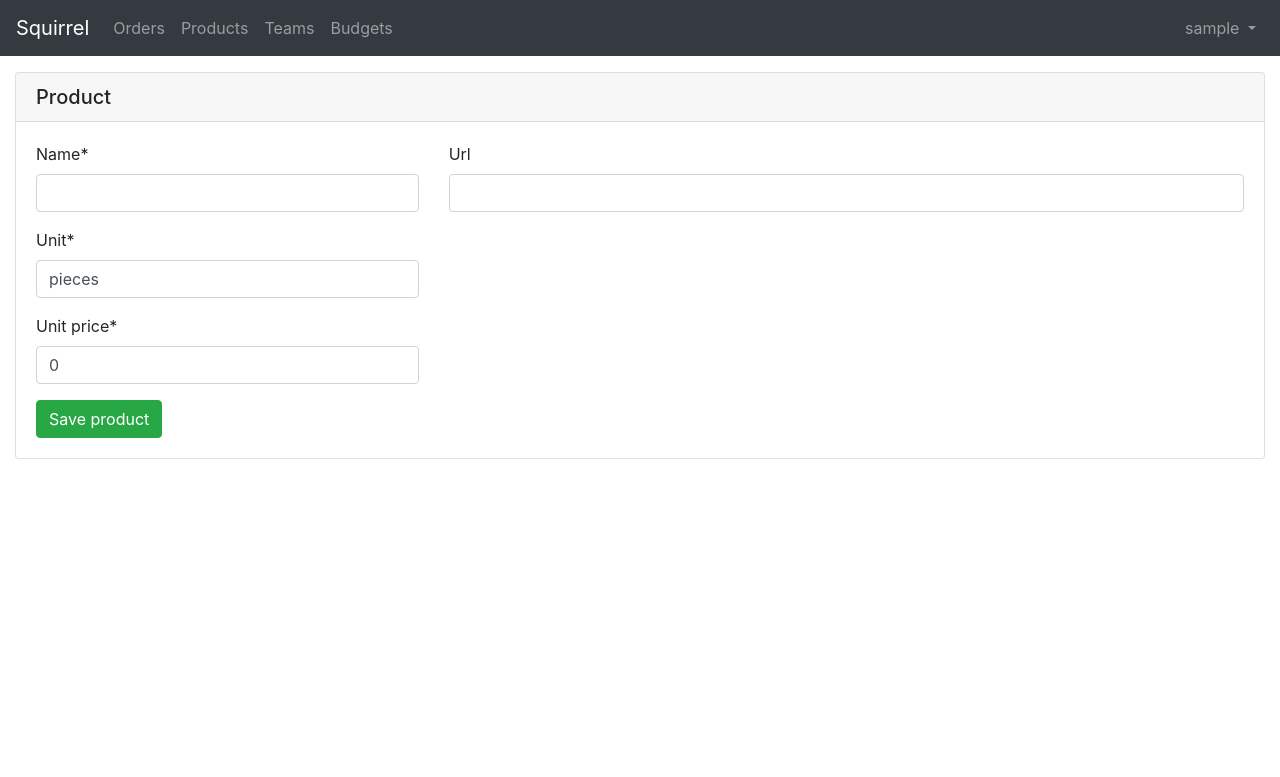
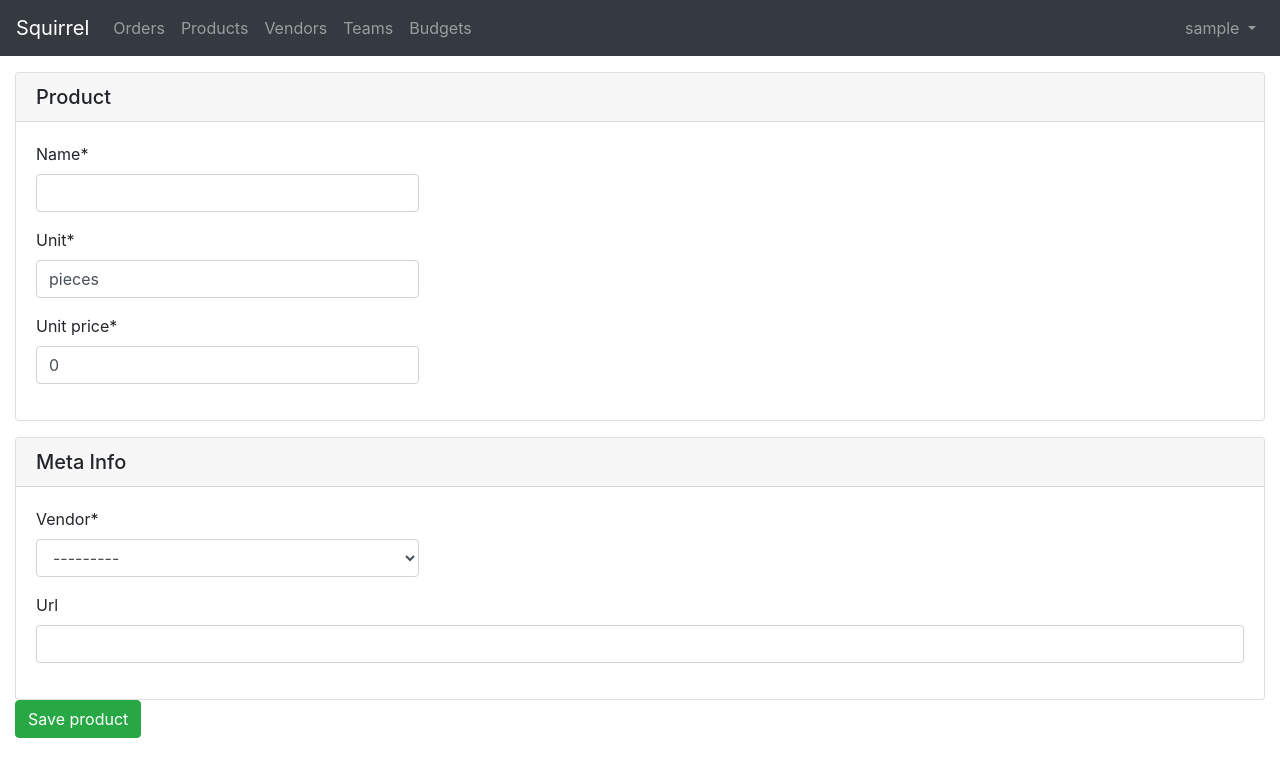
Before and after one commit to c3loc/squirrel, a Django app: page /products/new in a window 1280 px wide. Shown: the top 777 px of the page. Run offline with Django 3.2, Linux system fonts and the light colour scheme; the visitor is signed in with stand-in values (Sample User, id 1); data that the repository does not hold is empty; some libraries are stand-ins or nearby versions.

Commit message:
feat: add vendors

```diff
--- a/squirrel/orders/forms.py
+++ b/squirrel/orders/forms.py
@@ -1,7 +1,7 @@
 from django import forms
 from django.forms import ModelChoiceField
 
-from .models import Order, Product, Team
+from .models import Order, Product, Team, Vendor
 
 
 class OrderForm(forms.ModelForm):
@@ -27,10 +27,16 @@ class OrderForm(forms.ModelForm):
 class ProductForm(forms.ModelForm):
     class Meta:
         model = Product
-        fields = ["name", "unit", "unit_price", "url"]
+        fields = ["name", "unit", "unit_price", "url", "vendor"]
 
 
 class TeamForm(forms.ModelForm):
     class Meta:
         model = Team
         fields = ["name"]
+
+
+class VendorForm(forms.ModelForm):
+    class Meta:
+        model = Vendor
+        fields = ["name"]
--- a/squirrel/orders/models.py
+++ b/squirrel/orders/models.py
@@ -28,6 +28,15 @@ class Team(models.Model):
         permissions = [("view_budget", "Can view budget")]
 
 
+class Vendor(models.Model):
+    """A vendor"""
+
+    name = models.CharField(max_length=250, default=None, unique=True)
+
+    def __str__(self):
+        return self.name
+
+
 class Product(models.Model):
     """A product that can be ordered"""
 
@@ -35,6 +44,7 @@ class Product(models.Model):
     unit = models.CharField(max_length=20, default="pieces")
     unit_price = models.DecimalField(max_digits=10, decimal_places=2, default=0)
     url = models.URLField(blank=True)
+    vendor = models.ForeignKey(Vendor, on_delete=models.PROTECT, null=True)
 
     def __str__(self):
         return self.name
--- a/squirrel/orders/views.py
+++ b/squirrel/orders/views.py
@@ -4,9 +4,9 @@ from django.core.exceptions import PermissionDenied
 from django.shortcuts import get_object_or_404, redirect, render
 from django_tables2 import SingleTableView
 
-from .forms import OrderForm, ProductForm, TeamForm
-from .models import Event, Order, Product, Team
-from .tables import BudgetTable, OrderTable, ProductTable, TeamTable
+from .forms import OrderForm, ProductForm, TeamForm, VendorForm
+from .models import Event, Order, Product, Team, Vendor
+from .tables import BudgetTable, OrderTable, ProductTable, TeamTable, VendorTable
 
 
 def login_redirect(request):
@@ -27,6 +27,13 @@ class OrderListView(LoginRequiredMixin, SingleTableView):
             return Order.objects.all()
         else:
             return Order.objects.filter(team__members=self.request.user)
+
+
+class VendorListView(PermissionRequiredMixin, SingleTableView):
+    permission_required = "orders.view_vendor"
+    model = Vendor
+    table_class = VendorTable
+    template_name = "vendors.html"
 
 
 class ProductListView(PermissionRequiredMixin, SingleTableView):
@@ -117,6 +124,52 @@ def delete_order(request, order_id=None):
 
 
 @login_required
+def vendor(request, vendor_id=None):
+    if vendor_id:
+        vendor_object = get_object_or_404(Vendor, id=vendor_id)
+    else:
+        vendor_object = None
+
+    if request.method == "POST":
+        if vendor_object:
+            if request.user.has_perm("orders.change_vendor"):
+                form = VendorForm(request.POST, instance=vendor_object)
+            else:
+                raise PermissionDenied
+        else:
+            if request.user.has_perm("orders.add_vendor"):
+                form = VendorForm(request.POST)
+            else:
+                raise PermissionDenied
+
+        if form.is_valid():
+            vendor_object = form.save()
+            return redirect("vendors")
+    else:
+        if vendor_object:
+            if request.user.has_perm("orders.view_vendor"):
+                form = VendorForm(instance=vendor_object)
+            else:
+                raise PermissionDenied
+        else:
+            if request.user.has_perm("orders.add_vendor"):
+                form = VendorForm()
+            else:
+                raise PermissionDenied
+
+    return render(request, "vendor.html", {"form": form, "events": Event.objects.all()})
+
+
+@login_required
+@permission_required("orders.delete_vendor", raise_exception=True)
+def delete_vendor(request, vendor_id=None):
+    vendor_object = get_object_or_404(Vendor, id=vendor_id)
+    vendor_object.delete()
+
+    return redirect("vendors")
+
+
+@login_required
 @permission_required("orders.view_product", raise_exception=True)
 def product(request, product_id=None):
     if product_id:
--- a/squirrel/squirrel/urls.py
+++ b/squirrel/squirrel/urls.py
@@ -48,6 +48,10 @@ urlpatterns = [
     path(
         "products/delete/<int:product_id>", views.delete_product, name="delete_product"
     ),
+    path("vendors", views.VendorListView.as_view(), name="vendors"),
+    path("vendors/new", views.vendor, name="new_vendor"),
+    path("vendors/<int:vendor_id>", views.vendor, name="edit_vendor"),
+    path("vendors/delete/<int:vendor_id>", views.delete_vendor, name="delete_vendor"),
     path("teams", views.TeamListView.as_view(), name="teams"),
     path("teams/new", views.team, name="new_team"),
     path("teams/<int:team_id>", views.team, name="edit_team"),
--- a/squirrel/templates/base.html
+++ b/squirrel/templates/base.html
@@ -24,6 +24,11 @@
           {% if perms.orders.view_product %}
           <li class="nav-item">
             <a class="nav-link" href="{% url 'products' %}">Products</a>
+          </li>
+          {% endif %}
+          {% if perms.orders.view_vendor %}
+          <li class="nav-item">
+            <a class="nav-link" href="{% url 'vendors' %}">Vendors</a>
           </li>
           {% endif %}
           {% if perms.orders.view_team %}
--- a/squirrel/templates/product.html
+++ b/squirrel/templates/product.html
@@ -14,9 +14,6 @@
           <div class="col-sm-6 col-md-4">
               {{ form.name|as_crispy_field }}
           </div>
-          <div class="col-sm-6 col-md-8">
-            {{ form.url|as_crispy_field }}
-          </div>
         </div>
         <div class="row">
           <div class="col-sm-6 col-md-4">
@@ -28,8 +25,27 @@
             {{ form.unit_price|as_crispy_field }}
           </div>
         </div>
-        <button type="submit" class="btn btn-success">Save product</button>
       </div>
     </div>
+    <div class="card mt-3">
+      <h5 class="card-header">Meta Info</h5>
+      <div class="card-body">
+        <div class="row">
+          <div class="col-12 col-sm-6 col-md-4">
+            <div class="form-group">
+              {{ form.vendor|as_crispy_field }}
+            </div>
+          </div>
+        </div>
+        <div class="row">
+          <div class="col-12">
+            <div class="form-group">
+              {{ form.url|as_crispy_field }}
+            </div>
+          </div>
+        </div>
+      </div>
+    </div>
+    <button type="submit" class="btn btn-success">Save product</button>
   </form>
 {% endblock %}
--- /dev/null
+++ b/squirrel/templates/tables/vendor_button_column.html
@@ -0,0 +1,2 @@
+<a class="btn btn-primary btn-sm" href="{% url 'edit_vendor' record.id %}">Edit</a>
+<a class="btn btn-danger btn-sm" href="{% url 'delete_vendor' record.id %}">Delete</a>
```
Also changed, not shown: squirrel/orders/tables.py (+11 -2 lines), squirrel/orders/tests/testModels.py (+7 -1 lines), squirrel/orders/tests/testView.py (+91 -1 lines), squirrel/templates/vendor.html (added, +22 -0 lines), squirrel/templates/vendors.html (added, +10 -0 lines), squirrel/orders/migrations/0017_auto_20191208_2048.py (added).
